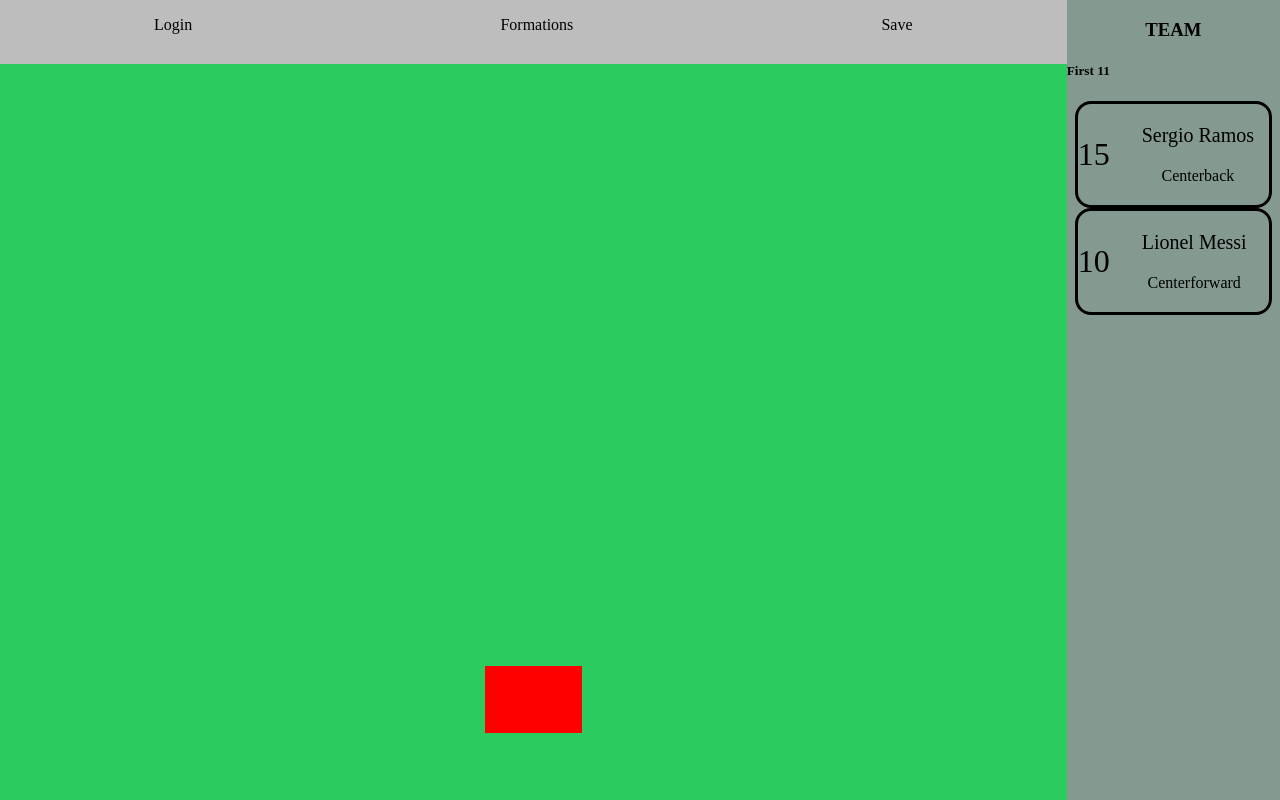
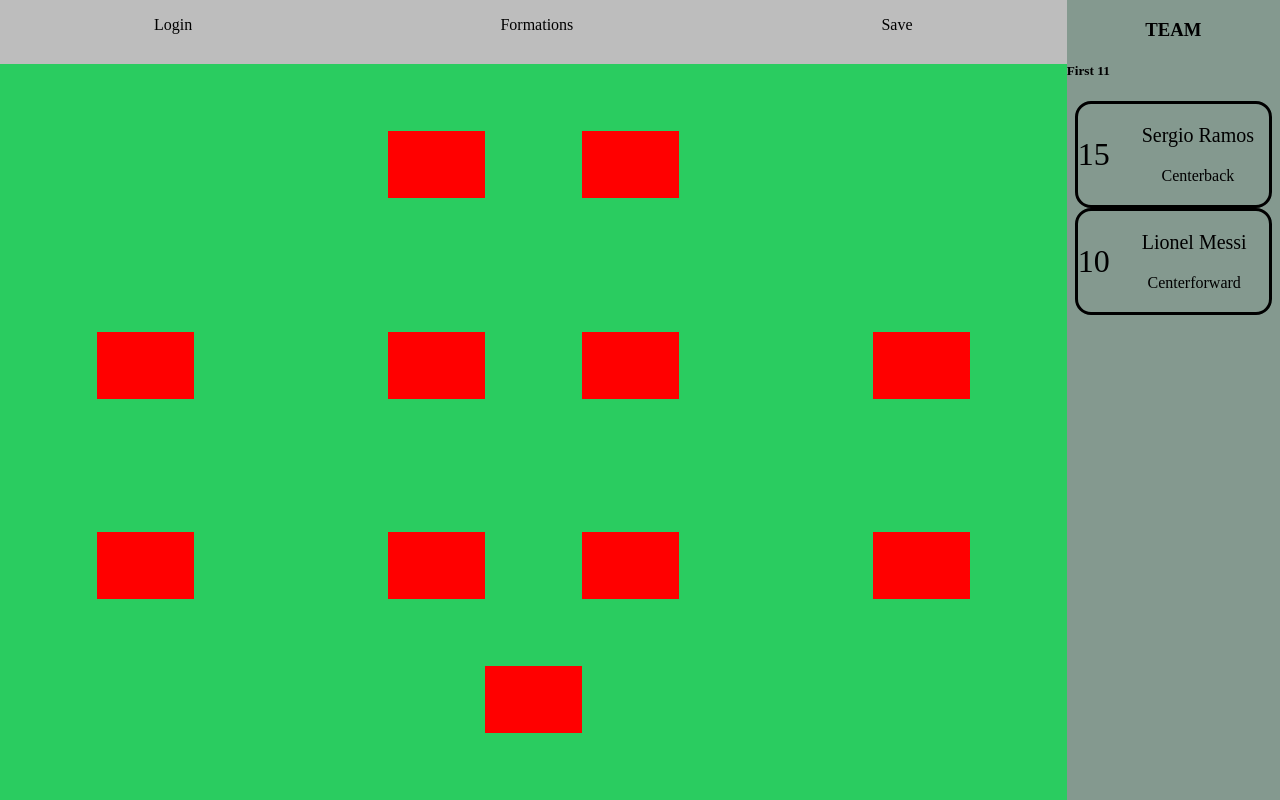
Before and after one commit to gregbabbert/lineup, a React app: page / in a window 1280 px wide. Built offline with nearby package versions, Linux system fonts and the light colour scheme.

Commit message:
make 442 formation

```diff
--- a/public/style.css
+++ b/public/style.css
@@ -38,8 +38,76 @@ body {
   grid-template-rows: 9.09090909% 9.09090909% 9.09090909% 9.09090909% 9.09090909% 9.09090909% 9.09090909% 9.09090909% 9.09090909% 9.09090909% 9.09090909%;
 }
 
+.goalie, .player1, .player2, .player3, .player4, .player5, .player6, .player7, .player8, .player9, .player10 {
+    background-color: red;
+}
+
+.player1 {
+    grid-column-start: 5;
+    grid-row-start: 2;
+    grid-column-end: 6;
+    grid-row-end: 3;
+}
+
+.player2 {
+    grid-column-start: 7;
+    grid-row-start: 2;
+    grid-column-end: 8;
+    grid-row-end: 3;
+}
+.player3 {
+    grid-column-start: 2;
+    grid-row-start: 5;
+    grid-column-end: 3;
+    grid-row-end: 6;
+}
+
+.player4 {
+    grid-column-start: 5;
+    grid-row-start: 5;
+    grid-column-end: 6;
+    grid-row-end: 6;
+}
+.player5 {
+    grid-column-start: 7;
+    grid-row-start: 5;
+    grid-column-end: 8;
+    grid-row-end: 6;
+}
+
+.player6 {
+    grid-column-start: 10;
+    grid-row-start: 5;
+    grid-column-end: 11;
+    grid-row-end: 6;
+}
+.player7 {
+    grid-column-start: 2;
+    grid-row-start: 8;
+    grid-column-end: 3;
+    grid-row-end: 9;
+}
+
+.player8 {
+    grid-column-start: 5;
+    grid-row-start: 8;
+    grid-column-end: 6;
+    grid-row-end: 9;
+}
+.player9 {
+    grid-column-start: 7;
+    grid-row-start: 8;
+    grid-column-end: 8;
+    grid-row-end: 9;
+}
+
+.player10 {
+    grid-column-start: 10;
+    grid-row-start: 8;
+    grid-column-end: 11;
+    grid-row-end: 9;
+}
 .goalie {
-    background-color: red;
     grid-column-start: 6;
     grid-row-start: 10;
     grid-column-end: 7;
```
